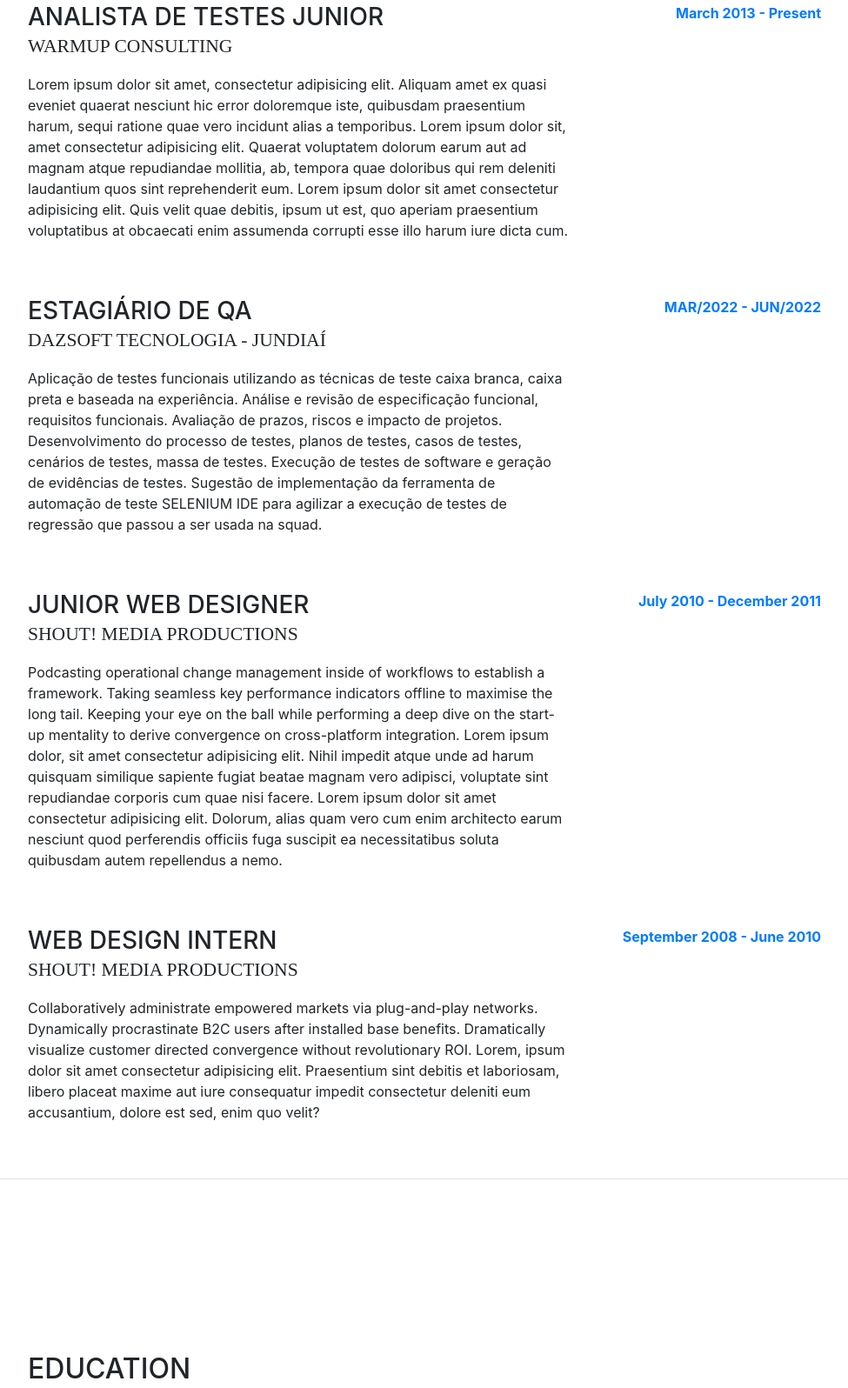
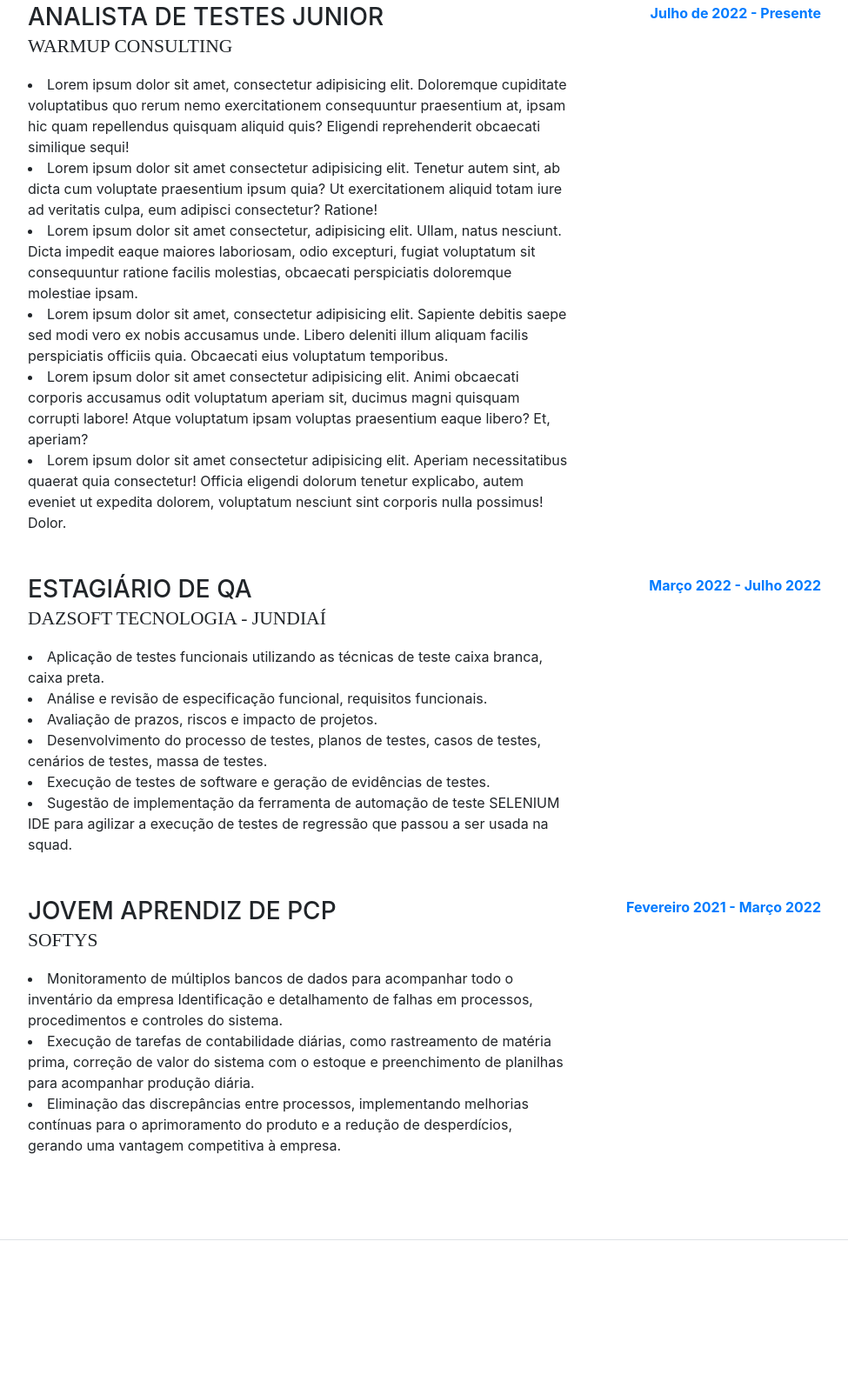
Before and after one commit to Lucas5497/meu_site, a website with bundled scripts: page index.html in a window 1280 px wide. Shown: the part 931-2527 px from the top of the page at 87% size, without its empty margins (288-1263 px from the left). Built offline with nearby package versions, Linux system fonts and the light colour scheme; a web font is replaced by a local one.

Commit message:
alteração da foto e preenchimento das descrições de experiências anteriores

```diff
--- a/index.html
+++ b/index.html
@@ -113,10 +113,27 @@
             <div class="resume-content mr-auto">
               <h3 class="mb-0">Analista de Testes Junior</h3>
               <div class="subheading mb-3">WarmUP Consulting</div>
-              <p>Lorem ipsum dolor sit amet, consectetur adipisicing elit. Aliquam amet ex quasi eveniet quaerat nesciunt hic error doloremque iste, quibusdam praesentium harum, sequi ratione quae vero incidunt alias a temporibus. Lorem ipsum dolor sit, amet consectetur adipisicing elit. Quaerat voluptatem dolorum earum aut ad magnam atque repudiandae mollitia, ab, tempora quae doloribus qui rem deleniti laudantium quos sint reprehenderit eum. Lorem ipsum dolor sit amet consectetur adipisicing elit. Quis velit quae debitis, ipsum ut est, quo aperiam praesentium voluptatibus at obcaecati enim assumenda corrupti esse illo harum iure dicta cum.</p>
+              <li>
+                Lorem ipsum dolor sit amet, consectetur adipisicing elit. Doloremque cupiditate voluptatibus quo rerum nemo exercitationem consequuntur praesentium at, ipsam hic quam repellendus quisquam aliquid quis? Eligendi reprehenderit obcaecati similique sequi!
+              </li>
+              <li>
+               Lorem ipsum dolor sit amet consectetur adipisicing elit. Tenetur autem sint, ab dicta cum voluptate praesentium ipsum quia? Ut exercitationem aliquid totam iure ad veritatis culpa, eum adipisci consectetur? Ratione!
+              </li>
+              <li>
+                Lorem ipsum dolor sit amet consectetur, adipisicing elit. Ullam, natus nesciunt. Dicta impedit eaque maiores laboriosam, odio excepturi, fugiat voluptatum sit consequuntur ratione facilis molestias, obcaecati perspiciatis doloremque molestiae ipsam.
+              </li>
+              <li>
+               Lorem ipsum dolor sit amet, consectetur adipisicing elit. Sapiente debitis saepe sed modi vero ex nobis accusamus unde. Libero deleniti illum aliquam facilis perspiciatis officiis quia. Obcaecati eius voluptatum temporibus.
+              </li>
+              <li>
+               Lorem ipsum dolor sit amet consectetur adipisicing elit. Animi obcaecati corporis accusamus odit voluptatum aperiam sit, ducimus magni quisquam corrupti labore! Atque voluptatum ipsam voluptas praesentium eaque libero? Et, aperiam?
+              </li>
+              <li>
+                Lorem ipsum dolor sit amet consectetur adipisicing elit. Aperiam necessitatibus quaerat quia consectetur! Officia eligendi dolorum tenetur explicabo, autem eveniet ut expedita dolorem, voluptatum nesciunt sint corporis nulla possimus! Dolor.
+              </li>
             </div>
             <div class="resume-date text-md-right">
-              <span class="text-primary"><b>March 2013 - Present</b></span>
+              <span class="text-primary"><b>Julho de 2022 - Presente</b></span>
             </div>
           </div>
 
@@ -124,53 +141,62 @@
             <div class="resume-content mr-auto">
               <h3 class="mb-0">Estagiário de QA</h3>
               <div class="subheading mb-3">Dazsoft Tecnologia - Jundiaí</div>
-              <p>Aplicação de testes funcionais utilizando as técnicas de teste caixa branca, caixa preta e baseada na experiência.
-                Análise e revisão de especificação funcional, requisitos funcionais.
-                Avaliação de prazos, riscos e impacto de projetos.
-                Desenvolvimento do processo de testes, planos de testes, casos de testes, cenários de testes, massa de testes.
-                Execução de testes de software e geração de evidências de testes.
-                Sugestão de implementação da ferramenta de automação de teste SELENIUM IDE para agilizar a execução de testes de regressão que passou a ser usada na squad.</p>
-            </div>
+
+                  <li>
+                    Aplicação de testes funcionais utilizando as técnicas de teste caixa branca, caixa preta.
+                  </li>
+                  <li>
+                    Análise e revisão de especificação funcional, requisitos funcionais.
+                  </li>
+                  <li>
+                    Avaliação de prazos, riscos e impacto de projetos.
+                  </li>
+                  <li>
+                    Desenvolvimento do processo de testes, planos de testes, casos de testes, cenários de testes, massa de testes.
+                  </li>
+                  <li>
+                    Execução de testes de software e geração de evidências de testes.
+                  </li>
+                  <li>
+                    Sugestão de implementação da ferramenta de automação de teste SELENIUM IDE para agilizar a execução de testes de regressão que passou a ser usada na squad.
+                  </li>
+              </div>
             <div class="resume-date text-md-right">
-              <span class="text-primary"><b>MAR/2022 - JUN/2022</b></span>
+              <span class="text-primary"><b>Março 2022 - Julho 2022</b></span>
             </div>
           </div>
 
           <div class="resume-item d-flex flex-column flex-md-row mb-5">
             <div class="resume-content mr-auto">
-              <h3 class="mb-0">Junior Web Designer</h3>
-              <div class="subheading mb-3">Shout! Media Productions</div>
-              <p>Podcasting operational change management inside of workflows to establish a framework. Taking seamless key performance indicators offline to maximise the long tail. Keeping your eye on the ball while performing a deep dive on the start-up mentality to derive convergence on cross-platform integration. Lorem ipsum dolor, sit amet consectetur adipisicing elit. Nihil impedit atque unde ad harum quisquam similique sapiente fugiat beatae magnam vero adipisci, voluptate sint repudiandae corporis cum quae nisi facere. Lorem ipsum dolor sit amet consectetur adipisicing elit. Dolorum, alias quam vero cum enim architecto earum nesciunt quod perferendis officiis fuga suscipit ea necessitatibus soluta quibusdam autem repellendus a nemo.</p>
+              <h3 class="mb-0">Jovem Aprendiz de PCP</h3>
+              <div class="subheading mb-3">Softys</div>
+
+                <li>
+                  Monitoramento de múltiplos bancos de dados para acompanhar todo o inventário da empresa Identificação e detalhamento de falhas em processos, procedimentos e controles do sistema.
+                </li>
+                <li>
+                  Execução de tarefas de contabilidade diárias, como rastreamento de matéria prima, correção de valor do sistema com o estoque e preenchimento de planilhas para acompanhar produção diária.
+                </li>
+                <li>
+                  Eliminação das discrepâncias entre processos, implementando melhorias contínuas para o aprimoramento do produto e a redução de desperdícios, gerando uma vantagem competitiva à empresa.
+                </li>
+
             </div>
             <div class="resume-date text-md-right">
-              <span class="text-primary"><b>July 2010 - December 2011</b></span>
+              <span class="text-primary"><b> Fevereiro 2021 - Março 2022</b></span>
             </div>
           </div>
-
-          <div class="resume-item d-flex flex-column flex-md-row">
-            <div class="resume-content mr-auto">
-              <h3 class="mb-0">Web Design Intern</h3>
-              <div class="subheading mb-3">Shout! Media Productions</div>
-              <p>Collaboratively administrate empowered markets via plug-and-play networks. Dynamically procrastinate B2C users after installed base benefits. Dramatically visualize customer directed convergence without revolutionary ROI. Lorem, ipsum dolor sit amet consectetur adipisicing elit. Praesentium sint debitis et laboriosam, libero placeat maxime aut iure consequatur impedit consectetur deleniti eum accusantium, dolore est sed, enim quo velit?</p>
-            </div>
-            <div class="resume-date text-md-right">
-              <span class="text-primary"><b>September 2008 - June 2010</b></span>
-            </div>
-          </div>
-
         </div>
-
       </section>
-
       <section class="resume-section p-3 p-lg-5 d-flex flex-column" id="education">
         <div class="my-auto">
-          <h2 class="mb-5">Education</h2>
+          <h2 class="mb-5">Educação</h2>
 
           <div class="resume-item d-flex flex-column flex-md-row mb-5">
             <div class="resume-content mr-auto">
               <h3 class="mb-0">University of Colorado Boulder</h3>
-              <div class="subheading mb-3">Bachelor of Science</div>
-              <div>Computer Science - Web Development Track</div>
+              <div class="subheading mb-3">Tecnólogo</div>
+              <div>Análise e desenvolvimento de sistema</div>
               <p>GPA: 3.23</p>
             </div>
             <div class="resume-date text-md-right">
```
